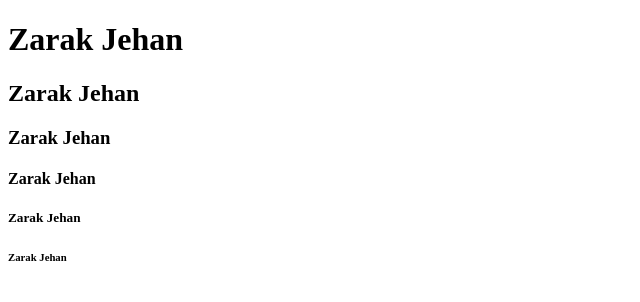
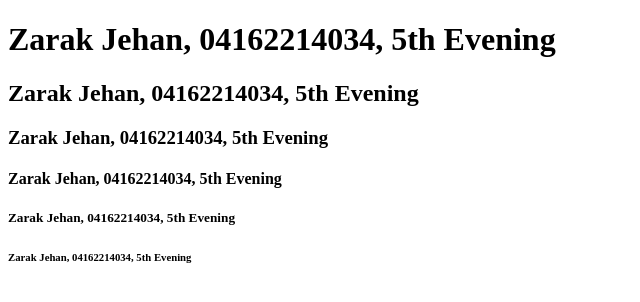
Before and after one commit to zarak-jehan/html_work, a plain HTML site: page index.html in a window 1280 px wide. Shown: the whole page, without its empty margins (0-640 px from the left). Drawn offline with Linux system fonts and the light colour scheme.

Commit message:
Assignmet No1

```diff
--- a/index.html
+++ b/index.html
@@ -6,12 +6,12 @@
     <title>Zarak jehan</title>
 </head>
 <body>
-    <h1>Zarak Jehan</h1>
-    <h2>Zarak Jehan</h2>
-    <h3>Zarak Jehan</h3>
-    <h4>Zarak Jehan</h4>
-    <h5>Zarak Jehan</h5>
-    <h6>Zarak Jehan</h6>
+    <h1>Zarak Jehan, 04162214034, 5th Evening</h1>
+    <h2>Zarak Jehan, 04162214034, 5th Evening</h2>
+    <h3>Zarak Jehan, 04162214034, 5th Evening</h3>
+    <h4>Zarak Jehan, 04162214034, 5th Evening</h4>
+    <h5>Zarak Jehan, 04162214034, 5th Evening</h5>
+    <h6>Zarak Jehan, 04162214034, 5th Evening</h6>
 
 </body>
 </html>
```
